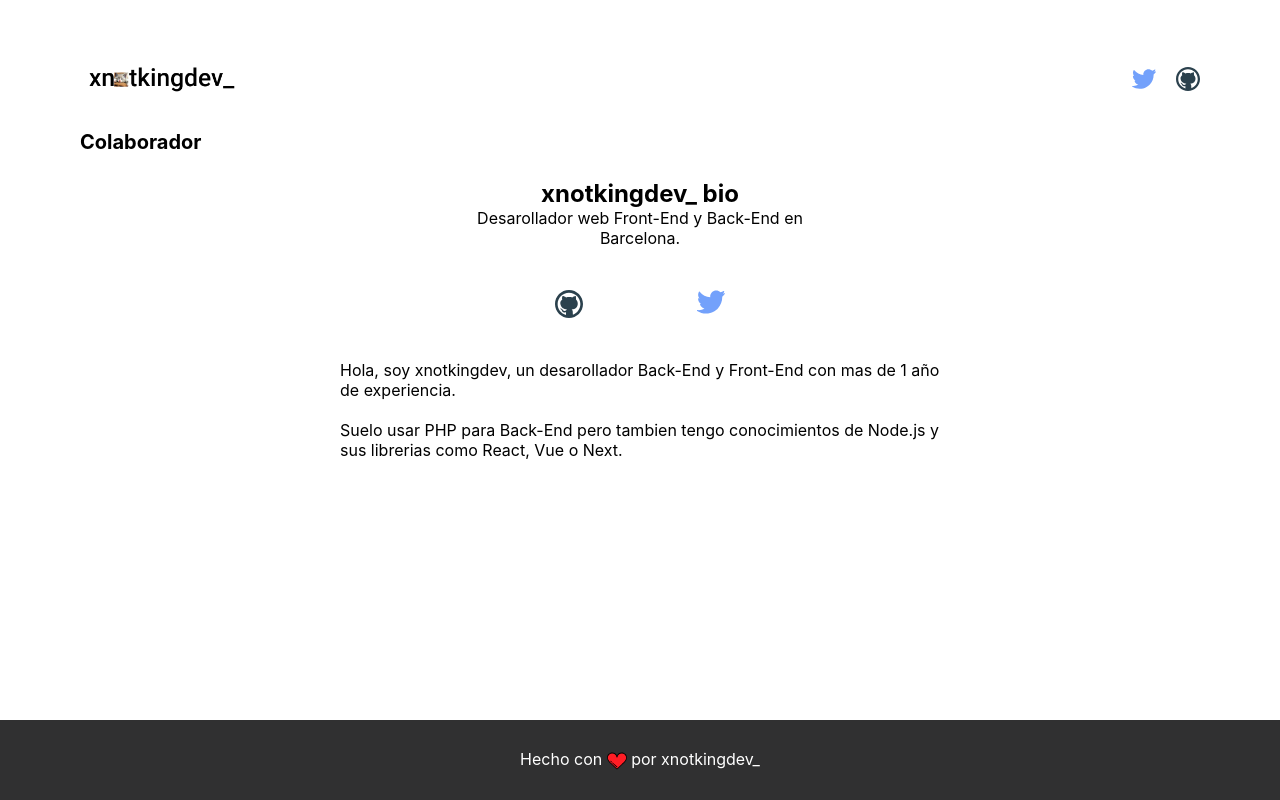
After one commit to xNotKing/xnotking.github.io, a PHP site: page /contributors/xnotkingdev.html in a window 1280 px wide. The commit adds this page. Run offline with PHP 8.4, Linux system fonts and the light colour scheme.

Commit message:
🦾SEO + 🪫Render ASYNC

```diff
--- a/blogs/cual-es-el-mejor-lenguaje/index.html
+++ b/blogs/cual-es-el-mejor-lenguaje/index.html
@@ -21,10 +21,10 @@
 <body>
     <main class="container">
         <nav>
-            <img src="../../logo.png" class="logo" onclick="location.href = 'https://xnotkingdev.github.io'" decoding="async" alt="logo">
+            <img src="../../logo.png" class="logo" onclick="location.href = '/'" decoding="async" alt="logo">
             <p>
-                <a href="https://github.com/xnotkingdev" target="_blank"  rel="nofollow" title="Mi github"><img src="github.svg" alt="Check out xnotkingdev's github"></a>
-                <a href="https://twitter.com/xnotkingdev_" target="_blank" title="Mi twitter"><img src="twitter.svg" alt="Check out xnotkingdev's twitter"></a>
+                <a href="https://github.com/xnotkingdev" target="_blank"  rel="nofollow" title="Mi github"><img src="../../github.svg" alt="Check out xnotkingdev's github"></a>
+                <a href="https://twitter.com/xnotkingdev_" target="_blank" title="Mi twitter"><img src="../../twitter.svg" alt="Check out xnotkingdev's twitter"></a>
             </p>
         </nav>
         <div class="content">
--- /dev/null
+++ b/contributors/contributor.css
@@ -0,0 +1,119 @@
+* {
+    margin: auto;
+    padding: auto;
+    word-wrap: break-word;
+    word-break: break-word;
+    box-sizing: border-box;
+}
+body {
+    font-family: -apple-system,BlinkMacSystemFont,segoe ui,Roboto,Helvetica,Arial,sans-serif,apple color emoji,segoe ui emoji,segoe ui symbol;
+    font-size: 16px;
+    min-width: 100%;
+    text-align: center;
+    background-color: #fff;
+}
+header, header p{
+    margin: auto;
+    text-align: center;
+}
+p {
+    margin: 0 0 20px;
+    padding: 0;
+    max-width: 400px;
+    display: block;
+    text-align: start;
+}
+.container {
+    text-align: start;
+    width: 90%;
+    max-width: 1300px;
+    padding: 0 16px;
+}
+nav {
+    margin-top: 40px;
+    display: flex;
+    flex-direction: row;
+    height: 40px;
+    z-index: 99999;
+}
+nav .fab, nav p img{
+    margin-left: 20px;
+    margin-top: 27px;
+    color: #00acee;
+    font-size: 24px;
+    width: 24px;
+    height: 24px;
+}
+nav .fab, nav p img{
+    float: right;
+}
+.logo {
+    margin-top: -20px;
+    margin-left: -25px;
+	object-fit: contain;
+	width: auto;
+    height: 120px;
+	transition: 0.25s;
+	cursor: pointer;
+}
+.logo:hover {
+	transform: scale(1.1);
+}
+@media (max-width: 300px) {
+    nav p .fab, nav p img{
+        display: none;
+    }
+}
+.content {
+    margin-top: 50px;
+}
+.sec-title {
+    margin-top: 50px;
+    margin-bottom: 25px;
+    font-size: 20px;
+    display: block;
+}
+.contributor-links {
+    display: flex;
+    flex-direction: row;
+    flex-wrap: wrap;
+    width: 100%;
+}
+.contributor-links img, .contributor-links a:nth-child(1){
+    margin-right: 0px;
+    width: 28px;
+    height: 28px;
+}
+.contributor-content {
+    width: 100%;
+    display: flex;
+    flex-direction: column;
+    justify-content: center;
+    align-items: center;
+    text-align: center;
+}
+.contributor-content p {
+    width: 70%;
+    max-width: 600px;
+}
+footer {
+    width: 100%;
+    position: fixed;
+    bottom: 0px;
+    left: 0px;
+    display: flex;
+    flex-direction: row;
+    justify-content: center;
+    align-items: center;
+    height: 80px;
+    color: #fff;
+    background-color: #303031;
+}
+footer img{
+    vertical-align: middle;
+    width: 2.5vh;
+    height: 2.5vh;
+}
+footer p {
+    margin: 0px;
+}
--- /dev/null
+++ b/contributors/xnotkingdev.html
@@ -0,0 +1,68 @@
+<!DOCTYPE html>
+<html lang="en">
+<head>
+    <meta charset="UTF-8">
+    <meta http-equiv="X-UA-Compatible" content="IE=edge">
+    <meta name="viewport" content="width=device-width, initial-scale=1.0">
+    <title>xnotkingdev</title>
+	<link rel="stylesheet" href="contributor.css" type="text/css">
+    <link rel="shortcut icon" href="../cat.jpg" type="image/x-icon">
+	<script src="https://cdnjs.cloudflare.com/ajax/libs/jquery/3.6.0/jquery.min.js" referrerpolicy="no-referrer" defer></script>
+	<script src="../renderer.js" defer></script>
+    <!-- SEO -->
+    <meta name="title" content="xnotkingdev">
+    <meta name="description" content="Hola, soy xnotkingdev, un desarollador backend y frontend en Barcelona con mas de 1 año de experiencia.">
+    <meta name="theme-color" content="#a2703f">
+    <meta name="keywords" content="build your site, xnotking, xnotkingdev_, xnotkingdev, website developer, site developer, solarcraft, arduino, cafeluna, luna cafe, developers with 1 year or more of experience, hugo, php, laravel, wordpress, nodejs, typescript, bun, bun.sh, html, css, js, html css js, dev, badalona, xnotking.vercel.app, xnotking.github.io, contributors, contributor xnotkingdev, desarollador en barcelona">
+    <!-- OG -->
+    <meta property="og:type" content="site">
+    <meta property="og:url" content="xnotkingdev">
+	<meta name="og:image" content="logo.png">
+    <meta property="og:title" content="xnotkingdev">
+    <meta property="og:description" content="Hola, soy xnotkingdev, un desarollador backend y frontend en Barcelona con mas de 1 año de experiencia.">
+    <!-- TWITTER -->
+    <meta name="twitter:card" content="summary">
+    <meta name="twitter:site" content="@xnotkingdev_">
+    <meta name="twitter:title" content="xnotkingdev">
+    <meta name="twitter:description" content="xnotkingdev, un desarollador Back-End y Front-End en Barcelona.">
+    <meta name="twitter:image" content="cat.jpg">
+</head>
+<body>
+    <main class="container">
+        <nav>
+            <img src="../logo.png" class="logo" onclick="location.href = '/'" decoding="async" alt="xnotkingdev web developer logo png image">
+            <p>
+            <a href="https://github.com/xnotkingdev" target="_blank"  rel="nofollow" title="Mi github"><img src="../github.svg" alt="Check out xnotkingdev's github"></a>
+            <a href="https://twitter.com/xnotkingdev_" target="_blank" title="Mi twitter"><img src="../twitter.svg" alt="Check out xnotkingdev's twitter"></a>
+            </p>
+        </nav>
+        <div class="content">
+            <h3 class="sec-title">Colaborador</h3>
+            <article class="contributor" itemscope itemtype="http://schema.org/author" role="article">
+                <header role="header">
+                    <h1 itemprop="name">xnotkingdev_ bio</h1>
+                    <p itemprop="description">Desarollador web Front-End y Back-End en Barcelona.</p>
+                    <p itemprop="links" class="contributor-links" style="margin-bottom: 40px; margin-top: 40px">
+                        <a href="https://github.com/xnotkingdev" target="_blank"  rel="nofollow" title="Mi github"><img src="../github.svg" alt="Echale un vistazo al github de xnotkingdev"></a>
+                        <a href="https://twitter.com/xnotkingdev_" target="_blank" title="Mi twitter"><img src="../twitter.svg" alt="Echale un vistazo al twitter de xnotkingdev"></a>
+                    </p>
+                </header>
+                <div class="contributor-content">
+                    <p role="further description">
+                        Hola, soy xnotkingdev, un desarollador Back-End y Front-End con mas de 1 año de experiencia.
+                    </p>
+                    <p>
+                        Suelo usar PHP para Back-End pero tambien tengo conocimientos de Node.js y sus librerias como React, Vue o Next.
+                    </p>
+                </div>
+            </article>
+    </main>
+    <footer>
+        <p>
+            <a href=""></a>
+        </p>
+        <p>
+        Hecho con <img src="../heart.svg" alt="xnotkingdev heart svg"> por xnotkingdev_</p>
+    </footer>
+</body>
+</html>
--- a/index.css
+++ b/index.css
@@ -47,7 +47,7 @@ nav .fab, nav p img{
 nav .fab, nav p img{
     float: right;
 }
-.logo {
+.logo, nav a{
     margin-top: -20px;
     margin-left: -25px;
 	object-fit: contain;
--- a/index.html
+++ b/index.html
@@ -6,7 +6,7 @@
     <meta name="viewport" content="width=device-width, initial-scale=1.0">
     <title>xnotkingdev</title>
 	<link rel="stylesheet" href="index.css" type="text/css">
-    <link rel="icon" href="cat.jpg" type="image/x-icon">
+    <link rel="shortcut icon" href="cat.jpg" type="image/x-icon">
 	<script src="https://cdnjs.cloudflare.com/ajax/libs/jquery/3.6.0/jquery.min.js" referrerpolicy="no-referrer" defer></script>
 	<script src="renderer.js" defer></script>
     <script src="https://kit.fontawesome.com/e4d71b6741.js" crossorigin="anonymous" defer></script>
@@ -31,10 +31,10 @@
 <body>
     <main class="container">
         <nav>
-            <img src="logo.png" class="logo" onclick="location.href = 'https://xnotkingdev.github.io'" decoding="async" alt="xnotkingdev web developer logo png image">
+            <img src="logo.png" class="logo" decoding="async" alt="xnotkingdev web developer logo png image" onclick="location.href = '/'">
             <p>
             <a href="https://github.com/xnotkingdev" target="_blank"  rel="nofollow" title="Mi github"><img src="github.svg" alt="Check out xnotkingdev's github"></a>
-            <a href="https://twitter.com/xnotkingdev_" target="_blank" title="Mi twitter"><img src="twitter.svg" alt="Check out xnotkingdev's twitter"></a>
+            <a href="https://twitter.com/xnotkingdev_" target="_blank" rel="nofollow" title="Mi twitter"><img src="twitter.svg" alt="Check out xnotkingdev's twitter"></a>
             </p>
         </nav>
         <div class="content">
--- a/renderer.js
+++ b/renderer.js
@@ -1,10 +1,11 @@
-$('a').click(function (event) {
+$('a').click(async function (event) {
 // Cancel event
 event.preventDefault();
 // Load page content
 if(!$(this).attr("href").startsWith("https://")) {
+	await $('body').load($(this).attr('href'));
 	window.history.pushState("", "", $(this).attr("href"));
-	$('body').load($(this).attr('href'));
+	console.log("Loaded")
 } else {
 	window.open($(this).attr('href'));
 }
```
Also changed, not shown: blogs/php-no-es-malo/index.html (+6 -6 lines).
